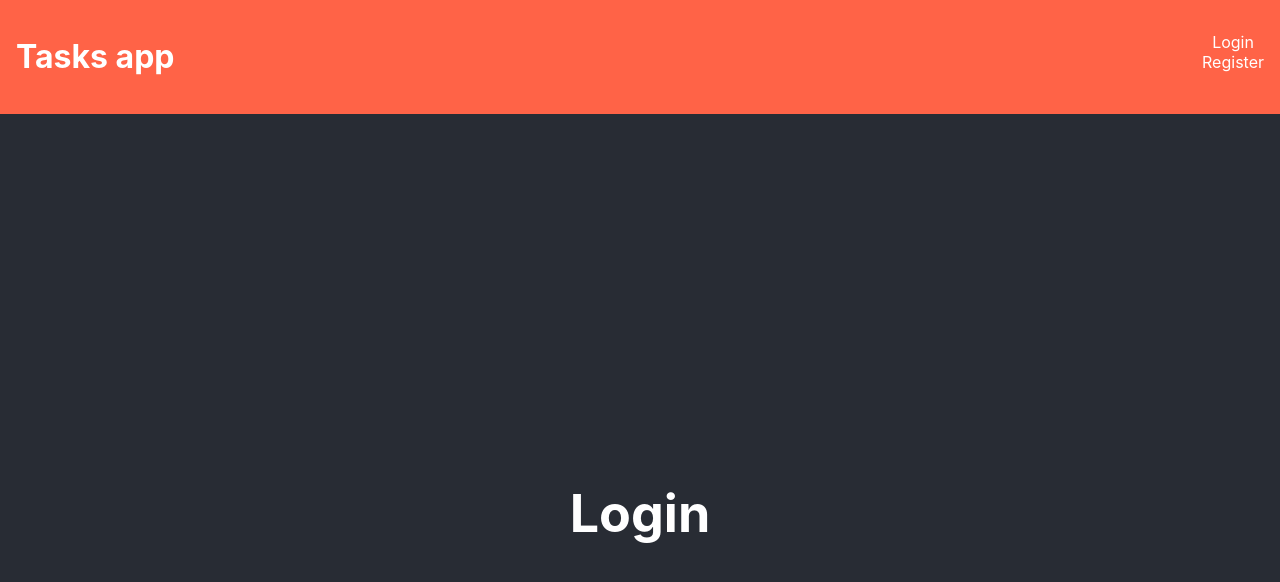
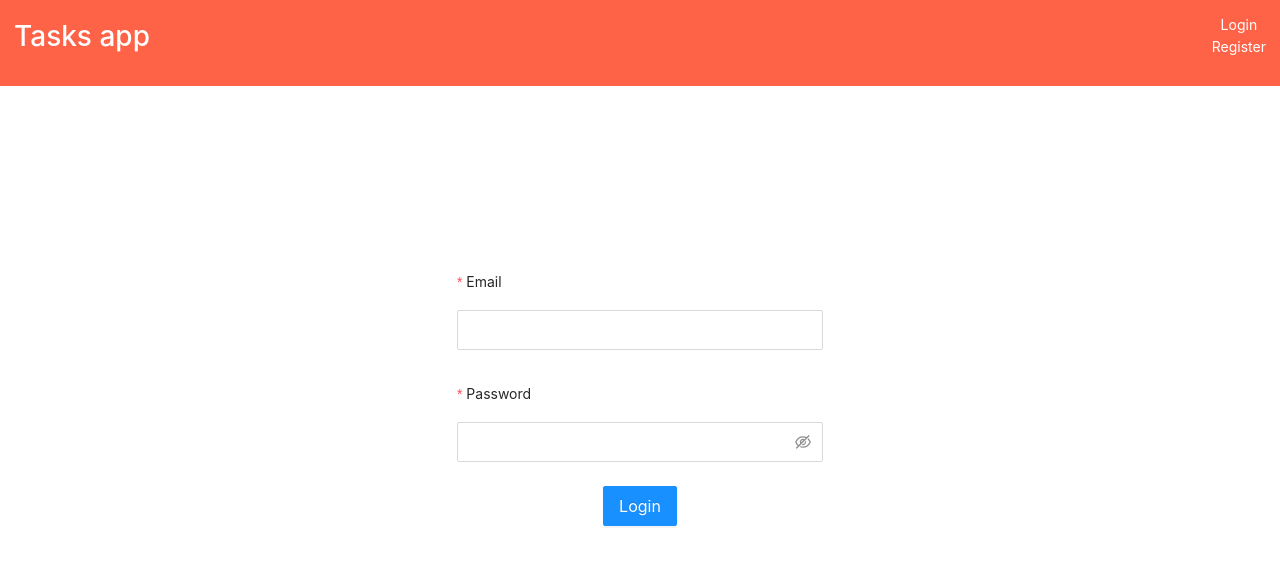
Before and after one commit to datata/react_tasks_app-, a React (Create React App) app: page /login in a window 1280 px wide. Shown: the top 582 px of the page. Built offline with nearby package versions, Linux system fonts and the light colour scheme.

Commit message:
feat: install antd css library & login form added

```diff
--- a/package.json
+++ b/package.json
@@ -6,6 +6,7 @@
     "@testing-library/jest-dom": "^5.16.4",
     "@testing-library/react": "^13.3.0",
     "@testing-library/user-event": "^13.5.0",
+    "antd": "^4.21.0",
     "react": "^18.1.0",
     "react-dom": "^18.1.0",
     "react-router-dom": "^6.3.0",
--- a/src/components/Login/index.js
+++ b/src/components/Login/index.js
@@ -1,8 +1,70 @@
 import React from 'react';
-import Welcome from '../Welcome';
+// import { useState } from 'react';
+import { Button, Form, Input } from 'antd';
+import './login.css';
 
 export default function Login() {
-    return <div>
-        <Welcome myText="Login" />
+
+  const onFinish = (values) => {
+    console.log('Success:', values);
+  };
+
+  const onFinishFailed = (errorInfo) => {
+    // console.log('Failed:', errorInfo);
+  };
+
+
+  return (
+    <div className="login-container">
+      <Form
+        name="basic"
+        size="large"
+        initialValues={{
+          remember: true,
+        }}
+        onFinish={onFinish}
+        onFinishFailed={onFinishFailed}
+        autoComplete="off"
+      >
+        <Form.Item
+          label="Email"
+          name="email"
+          labelCol={{ span: 24 }}
+          rules={[
+            {
+              required: true,
+              message: 'Please input your email!',
+              type: 'email',
+            },
+            {
+              type: 'email',
+              message: 'Insert a valid E-mail!',
+            }
+          ]}
+        >
+          <Input />
+        </Form.Item>
+
+        <Form.Item
+          label="Password"
+          name="password"
+          labelCol={{ span: 24 }}
+          rules={[
+            {
+              required: true,
+              message: 'Please input your password!',
+            },
+          ]}
+        >
+          <Input.Password />
+        </Form.Item>
+
+        <Form.Item>
+          <Button type="primary" htmlType="submit">
+            Login
+          </Button>
+        </Form.Item>
+      </Form>
     </div>
-};
+  );
+}
--- a/src/components/Login/login.css
+++ b/src/components/Login/login.css
@@ -0,0 +1,10 @@
+.login-container {
+  display: flex;
+  /* flex-direction: column; */
+  justify-content: center;
+  align-items: center;
+  height: calc(100vh - 80px - 80px);
+}
+
+.ant-form {
+}
--- a/src/index.js
+++ b/src/index.js
@@ -1,8 +1,8 @@
 import React from 'react';
 import ReactDOM from 'react-dom/client';
-import './index.css';
+import 'antd/dist/antd.min.css';
+// import './index.css';
 import App from './App';
-import reportWebVitals from './reportWebVitals';
 import { BrowserRouter } from 'react-router-dom';
 
 const root = ReactDOM.createRoot(document.getElementById('root'));
@@ -11,8 +11,3 @@ root.render(
     <App />
   </BrowserRouter>
 );
-
-// If you want to start measuring performance in your app, pass a function
-// to log results (for example: reportWebVitals(console.log))
-// or send to an analytics endpoint. Learn more: https://bit.ly/CRA-vitals
-reportWebVitals();
```
Also changed, not shown: 1 other file (tests, documents, lock files or other folders).
